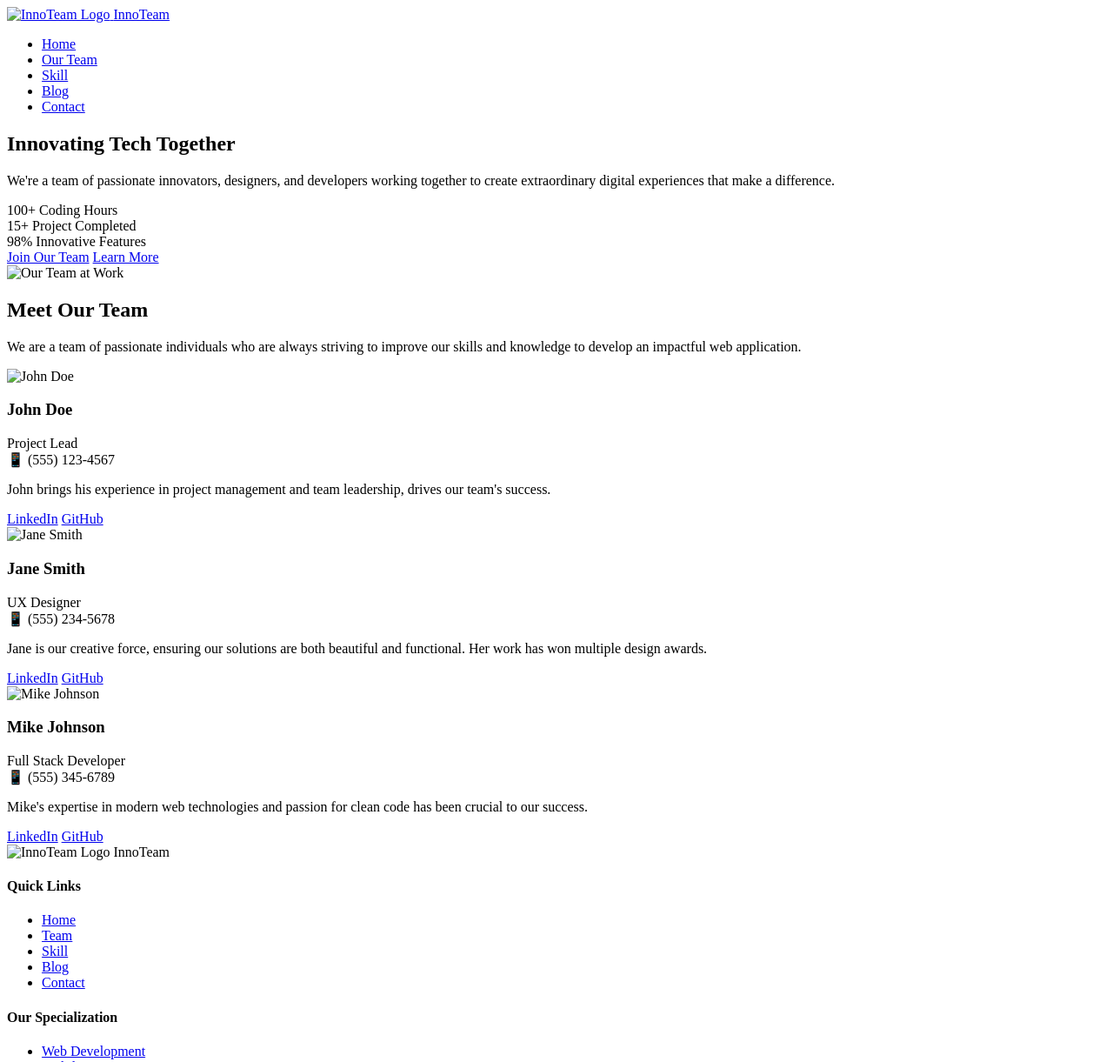
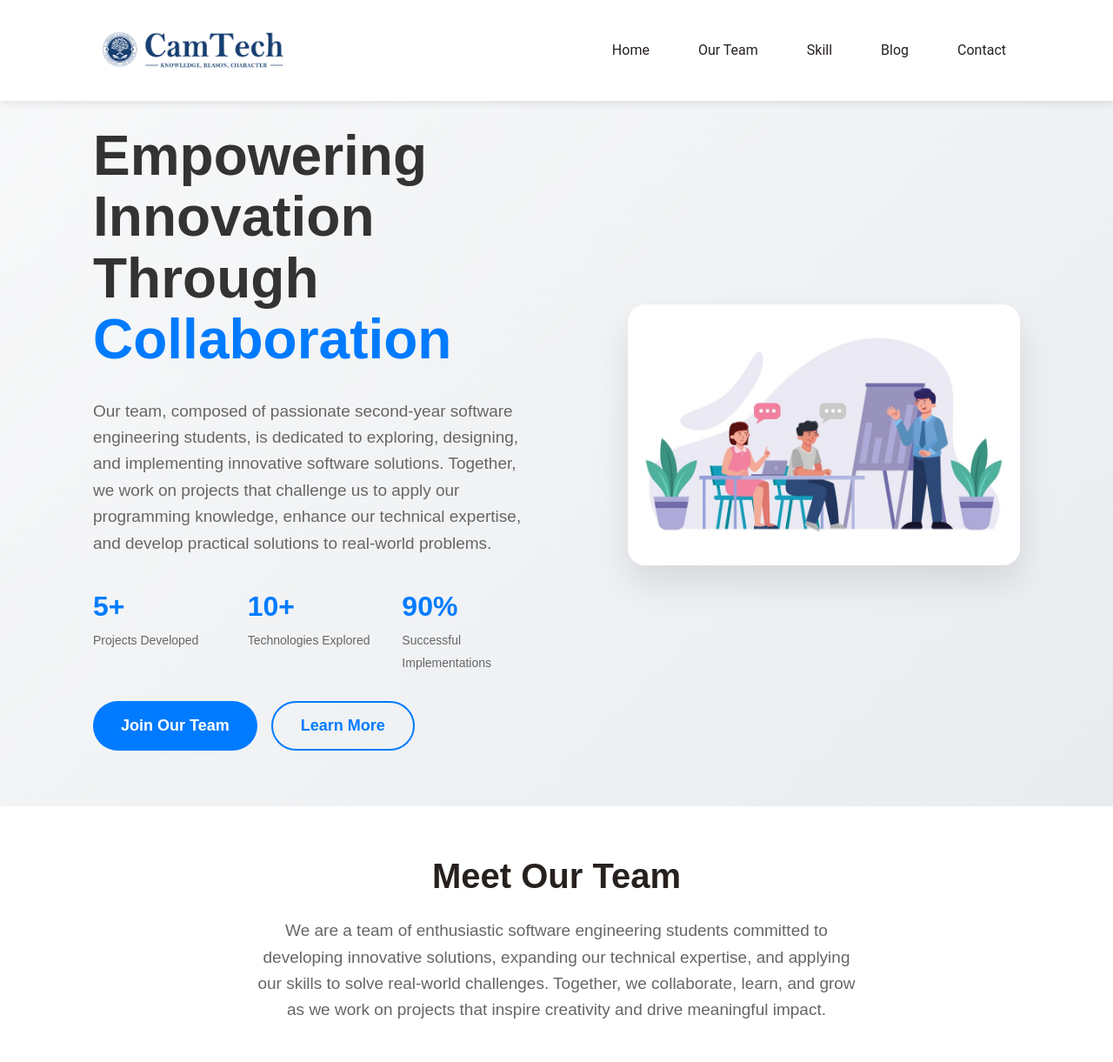
Before and after one commit to Yingan168/WebTeam, a plain HTML site: page index.html in a window 1280 px wide. Shown: the top 1221 px of the page at 87% size. Drawn offline with Linux system fonts and the light colour scheme.

Commit message:
Add files via upload

```diff
--- a/index.html
+++ b/index.html
@@ -1,10 +1,10 @@
 <!DOCTYPE html>
 <html lang="en">
   <head>
-    <meta charset="UTF-8">
-    <meta name="viewport" content="width=device-width, initial-scale=1.0">
-    <title>InnoTeam - Professional Development Team</title>
-    <link rel="stylesheet" href="styles.css">
+    <meta charset="UTF-8" />
+    <meta name="viewport" content="width=device-width, initial-scale=1.0" />
+    <title>Web Desing</title>
+    <link rel="stylesheet" href="style.css" />
   </head>
   <body>
     <!-- Navigation -->
@@ -12,8 +12,7 @@
       <div class="nav-container">
         <div class="nav-logo">
           <a href="#home">
-                    <img src="assets/logo.png" alt="InnoTeam Logo" class="logo">
-                    <span>InnoTeam</span>
+            <img src="CamTech-Logo.png" alt="Team4 logo" class="logo" />
           </a>
         </div>
         <ul class="nav-links">
@@ -23,11 +22,6 @@
           <li><a href="#services">Blog</a></li>
           <li><a href="#contact">Contact</a></li>
         </ul>
-            <div class="menu-toggle">
-                <span></span>
-                <span></span>
-                <span></span>
-            </div>
       </div>
     </nav>
 
@@ -35,30 +29,40 @@
     <section class="hero" id="home">
       <div class="hero-container">
         <div class="hero-content">
-                <h1>Innovating Tech <span class="highlight">Together</span></h1>
+          <h1>
+            Empowering Innovation Through
+            <span class="highlight">Collaboration</span>
+          </h1>
 
-                <p>We're a team of passionate innovators, designers, and developers working together to create extraordinary digital experiences that make a difference.</p>
+          <p>
+            Our team, composed of passionate second-year software engineering
+            students, is dedicated to exploring, designing, and implementing
+            innovative software solutions. Together, we work on projects that
+            challenge us to apply our programming knowledge, enhance our
+            technical expertise, and develop practical solutions to real-world
+            problems.
+          </p>
           <div class="hero-stats">
             <div class="stat">
-                        <span class="stat-number">100+</span>
-                        <span class="stat-label">Coding Hours</span>
+              <span class="stat-number">5+</span>
+              <span class="stat-label">Projects Developed</span>
             </div>
             <div class="stat">
-                        <span class="stat-number">15+</span>
-                        <span class="stat-label">Project Completed</span>
+              <span class="stat-number">10+</span>
+              <span class="stat-label">Technologies Explored</span>
             </div>
             <div class="stat">
-                        <span class="stat-number">98%</span>
-                        <span class="stat-label">Innovative Features</span>
+              <span class="stat-number">90%</span>
+              <span class="stat-label">Successful Implementations</span>
             </div>
           </div>
           <div class="hero-buttons">
-                    <a href="#careers" class="btn btn-primary">Join Our Team</a>
-                    <a href="#about" class="btn btn-secondary">Learn More</a>
+            <button class="btn btn-primary">Join Our Team</button>
+            <button class="btn btn-secondary">Learn More</button>
           </div>
         </div>
         <div class="hero-image">
-                <img src="assets/hero.jpeg" alt="Our Team at Work">
+          <img src="image2.jpg" alt="Our Team at Work" />
         </div>
       </div>
     </section>
@@ -68,45 +72,92 @@
       <div class="container">
         <div class="section-header">
           <h2>Meet Our Team</h2>
-                <p>We are a team of passionate individuals who are always striving to improve our skills and knowledge to develop an impactful web application.</p>
+          <p>
+            We are a team of enthusiastic software engineering students
+            committed to developing innovative solutions, expanding our
+            technical expertise, and applying our skills to solve real-world
+            challenges. Together, we collaborate, learn, and grow as we work on
+            projects that inspire creativity and drive meaningful impact.
+          </p>
         </div>
         <div class="team-grid">
           <div class="team-member">
-                    <img src="assets/profile1.webp" alt="John Doe" class="member-img">
+            <img
+              src="profile1.avif"
+              alt="Saroeun Reacny Ying An"
+              class="member-img"
+            />
             <div class="member-info">
-                        <h3>John Doe</h3>
-                        <div class="role">Project Lead</div>
-                        <div class="contact">📱 (555) 123-4567</div>
-                        <p>John brings his experience in project management and team leadership, drives our team's success.</p>
+              <h3>Saroeun Reachny Ying An</h3>
+              <div class="role">Software Engineering Student</div>
+              <div class="contact">&#x1F4F1; +855: 763 562 919</div>
+              <p>
+                Hello,my name is Ying, and my English name is Amalia Aspa. I am
+                a second-year software engineering student in Term 3. Studying
+                software engineering has been both challenging and rewarding as
+                I deepen my knowledge of programming and technology.
+              </p>
               <div class="member-social">
-                            <a href="#" class="social-link">LinkedIn</a>
-                            <a href="#" class="social-link">GitHub</a>
+                <a
+                  href="https://www.linkedin.com/in/ying-an-reachny-saroeun-b862242b3?utm_source=share&utm_campaign=share_via&utm_content=profile&utm_medium=ios_app"
+                  class="social-link"
+                  >LinkedIn</a
+                >
+                <a
+                  href="mailto:yingy8479@gmail.com?subject=Hello&body=I want to connect with you."
+                  class="social-link"
+                  >Gmail</a
+                >
               </div>
             </div>
           </div>
           <div class="team-member">
-                    <img src="assets/profile1.webp" alt="Jane Smith" class="member-img">
+            <img src="profile2.avif" alt="Thai Sodalin" class="member-img" />
             <div class="member-info">
-                        <h3>Jane Smith</h3>
-                        <div class="role">UX Designer</div>
-                        <div class="contact">📱 (555) 234-5678</div>
-                        <p>Jane is our creative force, ensuring our solutions are both beautiful and functional. Her work has won multiple design awards.</p>
+              <h3>Thai Sodalin</h3>
+              <div class="role">Software Engineering Student</div>
+              <div class="contact">&#x1F4F1; +855: 96 495 778 5</div>
+              <p>
+                Hello,my name Dalin. I am a third-year software engineering
+                student term 1. As a software engineering student, I explore new
+                technologies, engage in problem-solving activities, and
+                contribute to projects that enhance both my technical and
+                teamwork skills.
+              </p>
               <div class="member-social">
                 <a href="#" class="social-link">LinkedIn</a>
-                            <a href="#" class="social-link">GitHub</a>
+                <a
+                  href="mailto:sodalinthai12345@gmail.com?subject=Hello&body=I want to connect with you."
+                  class="social-link"
+                  >Gmail</a
+                >
               </div>
             </div>
           </div>
           <div class="team-member">
-                    <img src="assets/profile1.webp" alt="Mike Johnson" class="member-img">
+            <img src="profile3.avif" alt="Chea Livchea" class="member-img" />
             <div class="member-info">
-                        <h3>Mike Johnson</h3>
-                        <div class="role">Full Stack Developer</div>
-                        <div class="contact">📱 (555) 345-6789</div>
-                        <p>Mike's expertise in modern web technologies and passion for clean code has been crucial to our success.</p>
+              <h3>Chea Livchea</h3>
+              <div class="role">Software Engineering Student</div>
+              <div class="contact">&#x1F4F1; +855:96 495 778 5</div>
+              <p>
+                Hello,my name is Livchea. I am a third-year software engineering
+                student in Term 1. As a software engineering student, I actively
+                work on projects, and participate in collaborative learning that
+                allow me to apply my knowledge to real-world problems while
+                continuously improving my skills.
+              </p>
               <div class="member-social">
-                            <a href="#" class="social-link">LinkedIn</a>
-                            <a href="#" class="social-link">GitHub</a>
+                <a
+                  href="https://www.linkedin.com/in/chea-livchea-73827b2ba/"
+                  class="social-link"
+                  >LinkedIn</a
+                >
+                <a
+                  href="mailto:chealivchea@gmail.com?subject=Hello&body=I want to connect with you."
+                  class="social-link"
+                  >Gmail</a
+                >
               </div>
             </div>
           </div>
@@ -116,11 +167,10 @@
 
     <!-- Footer -->
     <footer>
-        <div class="container">
+      <div class="container" id="contact">
         <div class="footer-content">
           <div class="footer-logo">
-                    <img src="assets/logo.png" alt="InnoTeam Logo" class="logo">
-                    <span>InnoTeam</span>
+            <img src="image.png" alt="CamTech-Logo" class="logo" />
           </div>
           <div class="footer-links">
             <div class="footer-section">
@@ -134,26 +184,28 @@
               </ul>
             </div>
             <div class="footer-section">
-                        <h4>Our Specialization</h4>
+              <h4>Our Mission</h4>
               <ul>
-                            <li><a href="#web">Web Development</a></li>
-                            <li><a href="#mobile">Mobile Apps</a></li>
-                            <li><a href="#design">UI/UX Design</a></li>
-                            <li><a href="#devops">DevOps</a></li>
+                <li>Build Innovative Projects</li>
+                <li>Learn New Technologies</li>
+                <li>Work as a Team</li>
+                <li>Prepare for Careers </li>
               </ul>
             </div>
             <div class="footer-section">
               <h4>Connect Us</h4>
               <div class="social-links">
-                            <a href="#">Facebook</a>
-                            <a href="#">LinkedIn</a>
-                            <a href="#">GitHub</a>
+                <a href="https://www.facebook.com/share/18APFLWrwt/"
+                  >Facebook</a
+                >
+                <a href="https://t.me/dygitalk">Telegram</a>
+                <a href="mailto:dygitalk2406@gmail.com">Gmail</a>
               </div>
             </div>
           </div>
         </div>
         <div class="footer-bottom">
-                <p>&copy; 2025 InnoTeam. All rights reserved.</p>
+          <p>&copy; 2025 CamTech. All rights reserved.</p>
         </div>
       </div>
     </footer>
--- a/style.css
+++ b/style.css
@@ -14,13 +14,13 @@ body {
 .container {
   max-width: 1200px;
   margin: 0 auto;
-  padding: 0 2rem;
+  padding: 0 32px;
 }
 
 /* Navigation */
 nav {
   background-color: rgba(255, 255, 255, 0.95);
-  padding: 1rem 0;
+  padding: 8px 0;
   position: fixed;
   width: 100%;
   top: 0;
@@ -29,63 +29,49 @@ nav {
 }
 
 .nav-container {
-  max-width: 1200px;
-  margin: 0 auto;
+  max-width: 100%;
+  margin:0 75px;
   display: flex;
   justify-content: space-between;
   align-items: center;
-  padding: 0 2rem;
+  padding: 0 32px;
 }
 
 .nav-logo a {
   display: flex;
   align-items: center;
   text-decoration: none;
-  color: #333;
+  color: #274369;
   font-weight: bold;
-  font-size: 1.5rem;
+  font-size: 32px;
 }
 
 .logo {
-  height: 40px;
-  margin-right: 0.5rem;
+  height: 100px;
+  margin-right: 0;
 }
 
 .nav-links {
   display: flex;
-  gap: 2rem;
+  gap: 24px;
   list-style: none;
 }
 
 .nav-links a {
-  color: #333;
+  color: #26211E;
+  font-family: 'Roboto', sans-serif;
   text-decoration: none;
-  font-weight: 500;
-  padding: 0.5rem 1rem;
-  transition: color 0.3s;
+  font-weight: 400;
+  padding: 8px 16px;
 }
 
 .nav-links a:hover {
   color: #007bff;
 }
 
-.menu-toggle {
-  display: none;
-  flex-direction: column;
-  gap: 6px;
-  cursor: pointer;
-}
-
-.menu-toggle span {
-  width: 30px;
-  height: 2px;
-  background-color: #333;
-  transition: all 0.3s;
-}
-
 /* Hero Section */
 .hero {
-  padding: 8rem 2rem 4rem;
+  padding: 144px 32px 64px;
   background: linear-gradient(135deg, #f8f9fa 0%, #e9ecef 100%);
   min-height: 100vh;
   display: flex;
@@ -93,18 +79,18 @@ nav {
 }
 
 .hero-container {
-  max-width: 1200px;
-  margin: 0 auto;
+  max-width: 100%;
+  margin: 0 75px;
   display: grid;
   grid-template-columns: 1fr 1fr;
-  gap: 4rem;
+  gap: 64px;
   align-items: center;
 }
 
 .hero-content h1 {
-  font-size: 4rem;
+  font-size: 64px;
   line-height: 1.1;
-  margin-bottom: 2rem;
+  margin-bottom: 32px;
 }
 
 .highlight {
@@ -112,39 +98,40 @@ nav {
 }
 
 .hero-content p {
-  font-size: 1.2rem;
+  font-size: 19px;
   color: #666;
-  margin-bottom: 2rem;
+  margin-bottom: 32px;
 }
 
 .hero-stats {
   display: grid;
   grid-template-columns: repeat(3, 1fr);
-  gap: 2rem;
-  margin-bottom: 2rem;
+  gap: 32px;
+  margin-bottom: 32px;
 }
 
 .stat-number {
   display: block;
-  font-size: 2rem;
+  font-size: 32px;
   font-weight: bold;
   color: #007bff;
 }
 
 .stat-label {
-  font-size: 0.9rem;
+  font-size: 14px;
   color: #666;
 }
 
 .hero-buttons {
   display: flex;
-  gap: 1rem;
+  gap: 16px;
 }
 
 .btn {
-  padding: 0.8rem 2rem;
+  padding: 16px 32px;
   border-radius: 50px;
   font-weight: bold;
+  font-size: 18px;
   text-decoration: none;
   transition: transform 0.3s, box-shadow 0.3s;
   border: none;
@@ -152,7 +139,7 @@ nav {
 }
 
 .btn:hover {
-  transform: translateY(-2px);
+  transform: translateY(-3px);
   box-shadow: 0 4px 12px rgba(0, 0, 0, 0.15);
 }
 
@@ -167,6 +154,10 @@ nav {
   border: 2px solid #007bff;
 }
 
+.hero-image {
+  margin-left: 50px;
+}
+
 .hero-image img {
   width: 100%;
   height: auto;
@@ -177,18 +168,18 @@ nav {
 /* Section Headers */
 .section-header {
   text-align: center;
-  margin-bottom: 4rem;
+  margin-bottom: 64px;
 }
 
 .section-header h2 {
-  font-size: 2.5rem;
-  color: #333;
-  margin-bottom: 1rem;
+  font-size: 40px;
+  color: #26211E;
+  margin-bottom: 16px;
 }
 
 .section-header p {
   color: #666;
-  font-size: 1.2rem;
+  font-size: 19px;
   max-width: 700px;
   width: 100%;
   margin: 0 auto;
@@ -196,20 +187,19 @@ nav {
 
 /* Team Section */
 .team {
-  padding: 6rem 0;
+  padding: 48px 0;
   background-color: #fff;
 }
 
 .team-grid {
   display: grid;
   grid-template-columns: repeat(auto-fit, minmax(300px, 1fr));
-  gap: 2rem;
+  gap: 32px;
 }
 
 .team-member {
   background: #f8f9fa;
   border-radius: 10px;
-  overflow: hidden;
   box-shadow: 0 4px 6px rgba(0, 0, 0, 0.1);
   transition: transform 0.3s;
 }
@@ -220,34 +210,35 @@ nav {
 
 .member-img {
   width: 100%;
-  height: 300px;
+  height: 325px;
   object-fit: cover;
+  border-radius: 10px 10px 0 0;
 }
 
 .member-info {
-  padding: 1.5rem;
+  padding: 24px;
 }
 
 .member-info h3 {
-  font-size: 1.5rem;
-  margin-bottom: 0.5rem;
+  font-size: 24px;
+  margin-bottom: 8px;
 }
 
 .role {
   color: #007bff;
   font-weight: 500;
-  margin-bottom: 0.5rem;
+  margin-bottom: 8px;
 }
 
 .contact {
   color: #666;
-  margin-bottom: 1rem;
+  margin-bottom: 16px;
 }
 
 .member-social {
   display: flex;
-  gap: 1rem;
-  margin-top: 1rem;
+  gap: 16px;
+  margin-top: 16px;
 }
 
 .social-link {
@@ -261,16 +252,16 @@ nav {
 
 /* Footer */
 footer {
-  background-color: #333;
+  background-color: #26211E;
   color: white;
-  padding: 4rem 0 2rem;
+  padding: 64px 0 32px;
 }
 
 .footer-content {
   display: grid;
   grid-template-columns: 1fr 2fr;
-  gap: 4rem;
-  margin-bottom: 2rem;
+  gap: 64px;
+  margin-bottom: 32px;
 }
 
 .footer-logo {
@@ -285,17 +276,17 @@ footer {
 .footer-logo span {
   color: #FFFFFF;
   font-weight: bold;
-  font-size: 1.5rem;
+  font-size: 24px;
 }
 
 .footer-links {
   display: grid;
   grid-template-columns: repeat(3, 1fr);
-  gap: 2rem;
+  gap: 32px;
 }
 
 .footer-section h4 {
-  margin-bottom: 1rem;
+  margin-bottom: 16px;
 }
 
 .footer-section ul {
@@ -303,27 +294,21 @@ footer {
 }
 
 .footer-section ul li {
-  margin-bottom: 0.5rem;
+  margin-bottom: 8px;
 }
 
 .footer-section a {
   color: #fff;
   text-decoration: none;
-  opacity: 0.8;
-  transition: opacity 0.3s;
-}
-
-.footer-section a:hover {
-  opacity: 1;
 }
 
 .social-links {
   display: flex;
-  gap: 1rem;
+  gap: 16px;
 }
 
 .footer-bottom {
   text-align: center;
-  padding-top: 2rem;
+  padding-top: 32px;
   border-top: 1px solid rgba(255, 255, 255, 0.1);
 }
```
Also changed, not shown: CamTech-Logo.png (added), image.png (added), image1.jpg (added), image2.jpg (added), livchea_profile.jpg (added), logo.png (added), profile1.avif (added), profile2.avif (added), profile3.avif (added). Lines whose indentation alone changed are shown as unchanged.
